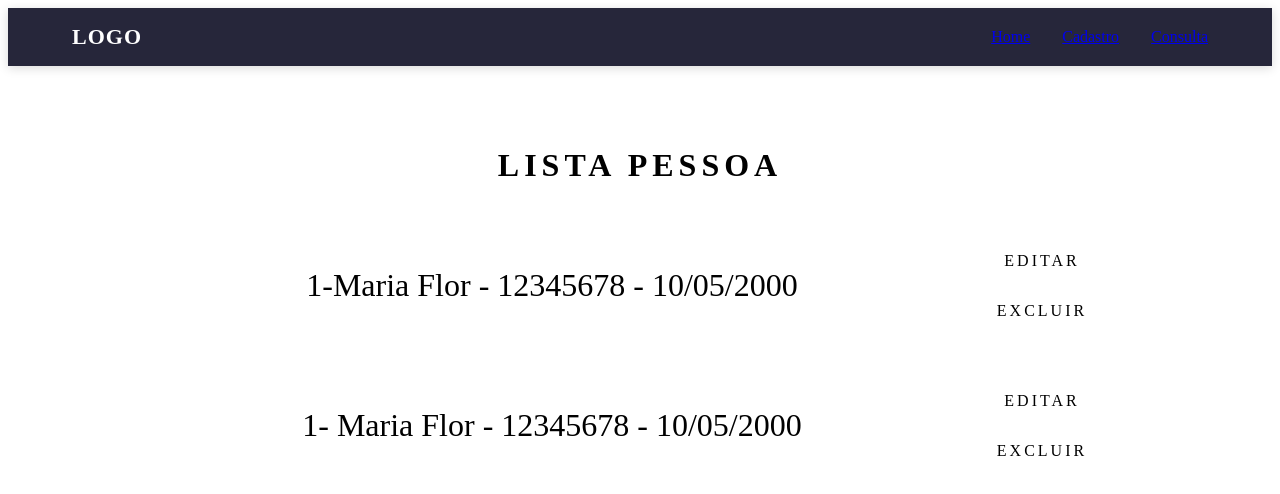
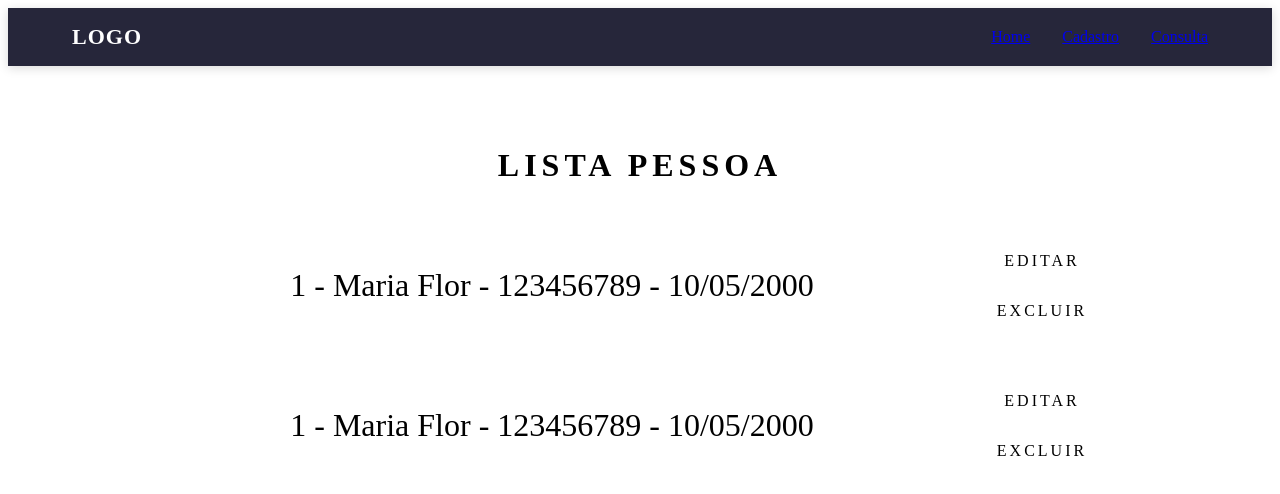
Before and after one commit to miguelrinaldo/Crud-Pessoa, an Angular app: page /lista in a window 1280 px wide. Shown: the top 494 px of the page. Built offline with nearby package versions, Linux system fonts and the light colour scheme.

Commit message:
projeto angular de crud pessoa

```diff
--- a/src/app/component/formulario/formulario.ts
+++ b/src/app/component/formulario/formulario.ts
@@ -1,6 +1,6 @@
 import { Component } from '@angular/core';
 import { FormsModule } from '@angular/forms';
-import { Pessoa } from '../../models/pessoa';
+import  { Pessoa } from '../../models/pessoa'
 import { PessoaService } from '../../services/pessoa-service';
 
 @Component({
@@ -10,29 +10,31 @@ import { PessoaService } from '../../services/pessoa-service';
   styleUrl: './formulario.css',
 })
 export class Formulario {
-
-
-  id = 0
   nome = ''
   email = ''
-  cpf = 0.0
+  cpf = ''
   dataNascimento = ''
 
-  constructor(private pessoaService: PessoaService) { }
+  constructor(private pessoaService : PessoaService){}
 
-  salvar() {
-
-    console.log(this.nome, this.email, this.cpf, this.dataNascimento)
-
+  save(){
+    console.log(this.nome)
     this.pessoaService.adicionar({
-
-      id: 0,
+      id: 1,
       nome: this.nome,
       email: this.email,
       cpf: this.cpf,
-      dataNascimento: this.dataNascimento
+      dataNascimento : this.dataNascimento
     })
+
+    this.limpaAtributos()
   }
 
+  limpaAtributos(){
+    this.nome = ''
+    this.email = ''
+    this.cpf = ''
+    this.dataNascimento = ''
+  }
 
 }
--- a/src/app/lista/lista.html
+++ b/src/app/lista/lista.html
@@ -1,10 +1,27 @@
 <div id="div-lista">
     <h1> Lista Pessoa </h1>
 
-    <div id="div-lista-pessoa">
+    <div id="div-lista-pessoas">
+        <!-- @for(elem of listar(); track elem.id ){
         <div class="div-item-pessoa">
             <span class="item-pessoa">
-                1-Maria Flor - 12345678 - 10/05/2000
+               {{elem.id}} - {{elem.nome}} - {{elem.cpf}} - {{elem.dataNascimento}} - {{elem.email}} </span>
+            <span class="btns-lista">
+                <a href="#" class="lnk-editar"> Editar </a>
+                <a href="#" class="lnk-excluir"> Excluir </a>
+            </span>
+        </div>
+      }@empty{
+
+        <div class="div-item-pessoa">
+            NENHUM REGISTRO NA LISTA
+        </div>
+        }-->
+
+
+        <div class="div-item-pessoa">
+            <span class="item-pessoa">
+                1 - Maria Flor - 123456789 - 10/05/2000
             </span>
             <span class="btns-lista">
                 <a href="#" class="lnk-editar"> Editar </a>
@@ -14,7 +31,7 @@
 
         <div class="div-item-pessoa">
             <span class="item-pessoa">
-                1- Maria Flor - 12345678 - 10/05/2000
+                1 - Maria Flor - 123456789 - 10/05/2000
             </span>
             <span class="btns-lista">
                 <a href="#" class="lnk-editar"> Editar </a>
@@ -23,4 +40,5 @@
         </div>
     </div>
 
+
 </div>
--- a/src/app/models/pessoa.ts
+++ b/src/app/models/pessoa.ts
@@ -2,6 +2,6 @@ export class Pessoa {
     id? : number
     nome?: string
     email?: string
-    cpf? : number
+    cpf? : string
     dataNascimento?: string
 }
```
Lines whose indentation alone changed are shown as unchanged.
